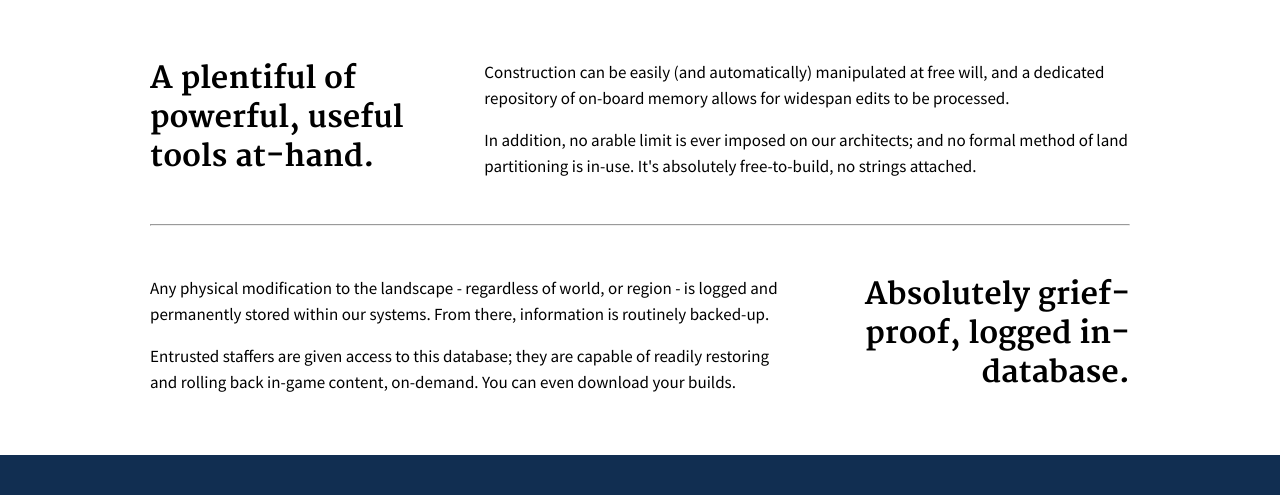
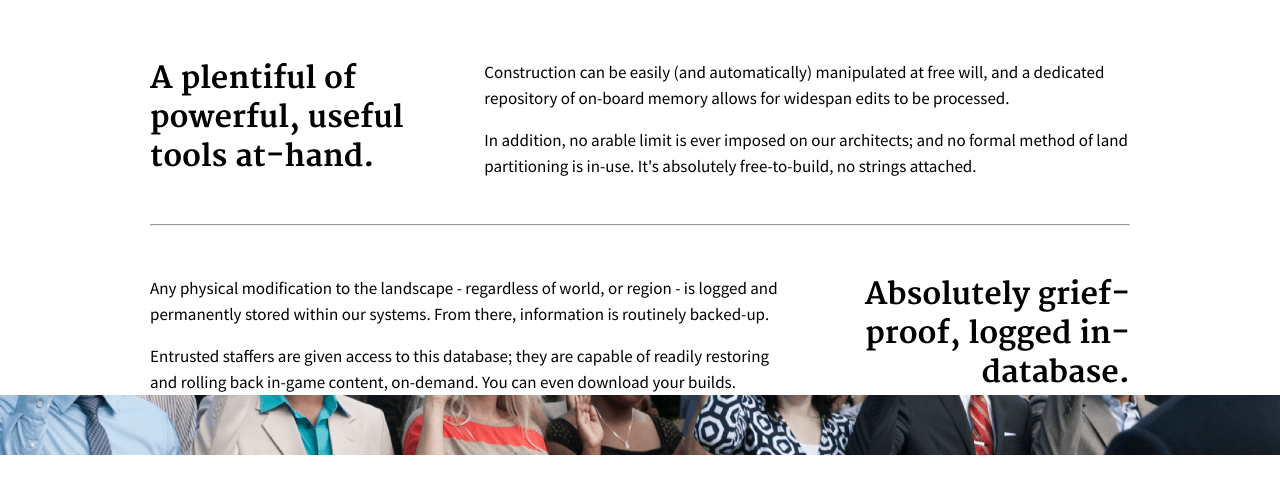
Before and after one commit to serrif/website, a Jekyll site: the page built from main/home.md, in a window 1280 px wide. Shown: the part 374-869 px from the top of the page. Built offline with Jekyll 4.4.1, drawn with Linux system fonts in a browser that asks for light colours; grey boxes are pictures that could not be loaded.

Commit message:
Update home.md

```diff
--- a/main/home.md
+++ b/main/home.md
@@ -35,26 +35,7 @@ hero:
   </div>
 </section>
 
-<section class="usa-section usa-section-dark usa-graphic_list" style="margin-top: 6rem; margin-bottom: 6rem; position: relative; width: 100vw; left: calc(-50vw + 50%);">
-    <div class="usa-grid usa-graphic_list-row">
-    <div class="usa-width-one-half usa-media_block" style="margin-bottom: 2.5rem;">
-      <img class="usa-media_block-img" src="https://i.imgur.com/2vHloV4.jpg" alt="" style="border: 5px solid #0071bc; border-radius: 5px;">
-    </div>
-
-    <div class="usa-width-one-half usa-media_block" style="margin-bottom: 2.5rem;">
-      <img class="usa-media_block-img" src="https://i.imgur.com/Q7vrS8j.jpg" alt="" style="border: 5px solid #0071bc; border-radius: 5px;">
-    </div>
-    </div>
-
-    <div class="usa-grid usa-graphic_list-row">
-    <div class="usa-width-one-half usa-media_block">
-      <img class="usa-media_block-img" src="https://i.imgur.com/46aE51C.jpg" alt="" style="border: 5px solid #0071bc; border-radius: 5px;">
-    </div>
-
-    <div class="usa-width-one-half usa-media_block">
-      <img class="usa-media_block-img" src="https://i.imgur.com/46aE51C.jpg" alt="" style="border: 5px solid #0071bc; border-radius: 5px;">
-    </div>
-    </div>
+<section class="usa-hero" style="background-image: url('/shadowga-wip/main/BacM6mm.png') margin-top: 6rem; margin-bottom: 6rem; position: relative; width: 100vw; left: calc(-50vw + 50%);">
 </section>
 
 <section class="usa-grid usa-section" style="padding: 0;">
```
